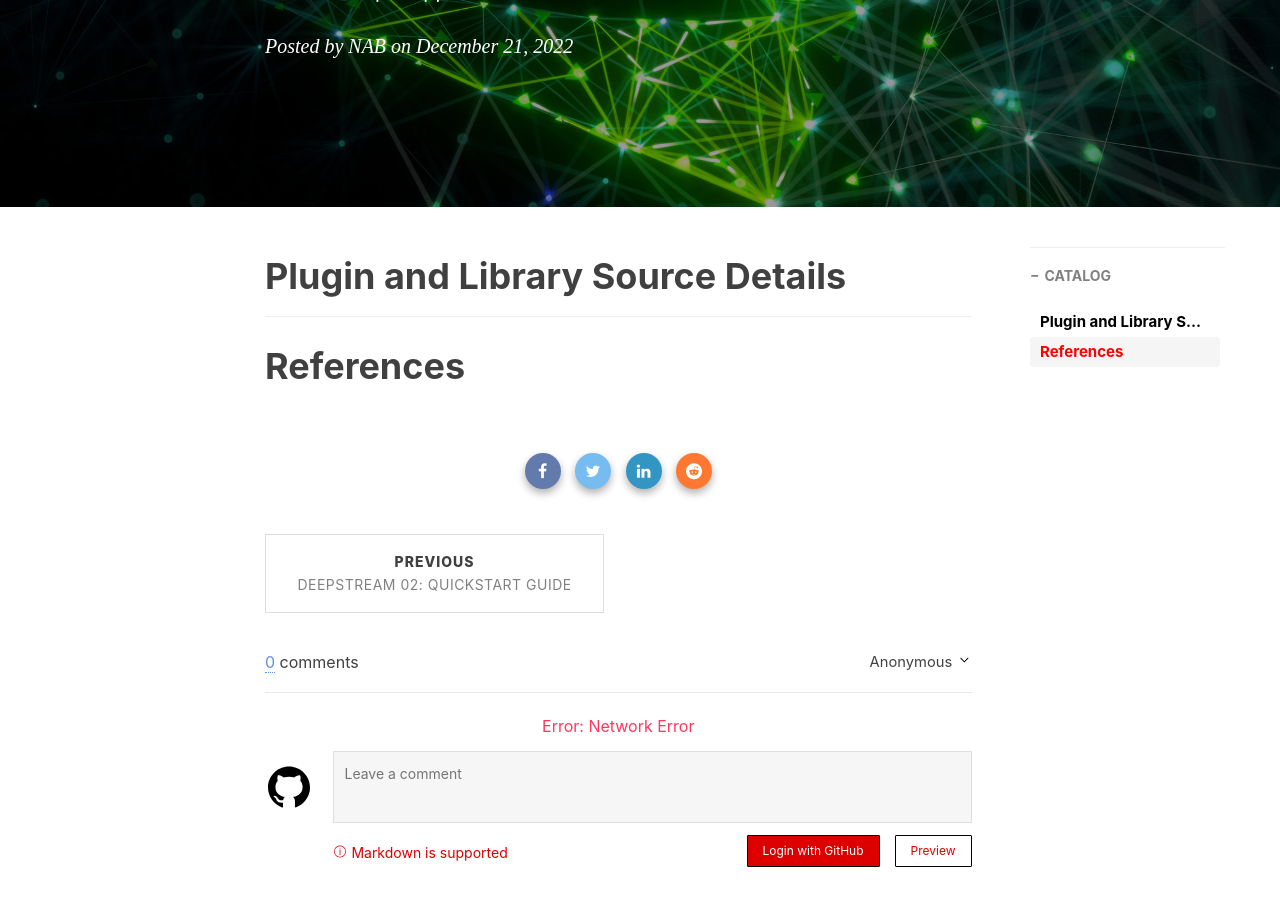
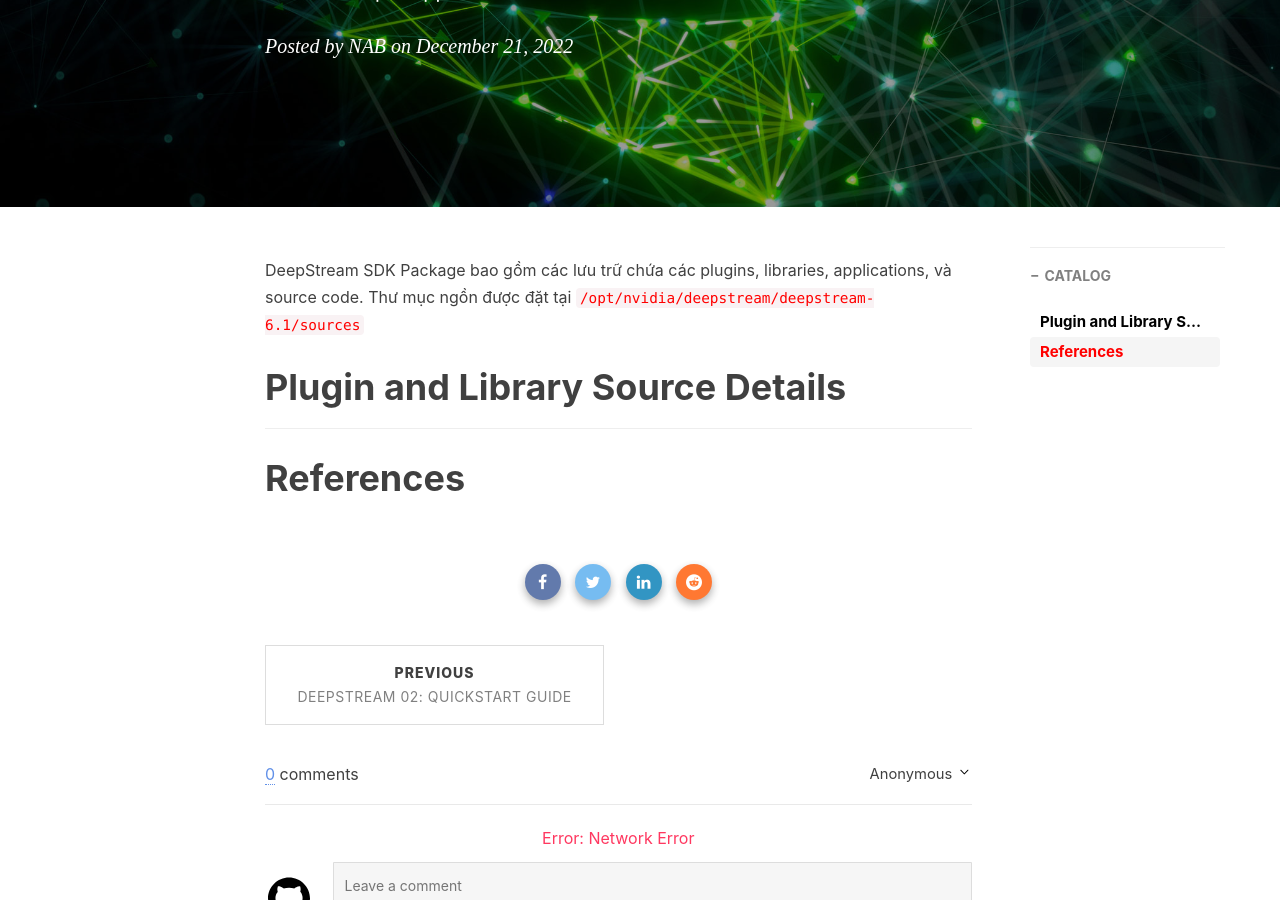
Before and after one commit to nab1010/nab1010.github.io, a Jekyll site: the page built from _posts/Knowledge/2022-12-21-DeepStream-03.md, in a window 1280 px wide and 900 px high, scrolled down 423 px. Built offline with Jekyll 4.4.1, drawn with Linux system fonts in a browser that asks for light colours; nearby versions of some CDN libraries; comment, search, counter and statistics services are not loaded.

Commit message:
nabang1010 update

```diff
--- a/_posts/Knowledge/2022-12-21-DeepStream-03.md
+++ b/_posts/Knowledge/2022-12-21-DeepStream-03.md
@@ -24,6 +24,7 @@ tags:
   - DeepStream
 ---
 
+DeepStream SDK Package bao gồm các lưu trữ chứa các plugins, libraries, applications, và source code. Thư mục ngồn được đặt tại `/opt/nvidia/deepstream/deepstream-6.1/sources`
 
 
 # Plugin and Library Source Details
```
